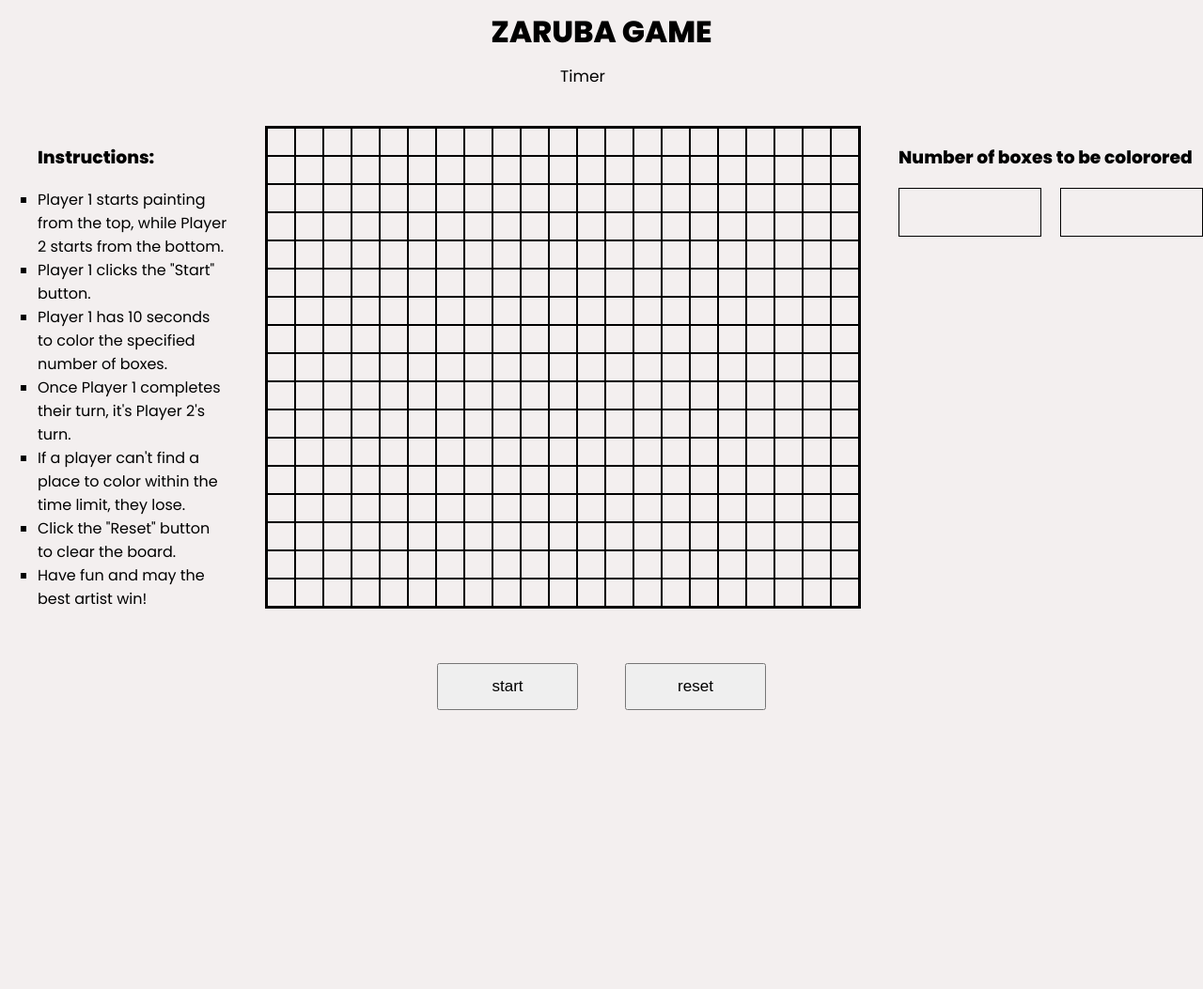
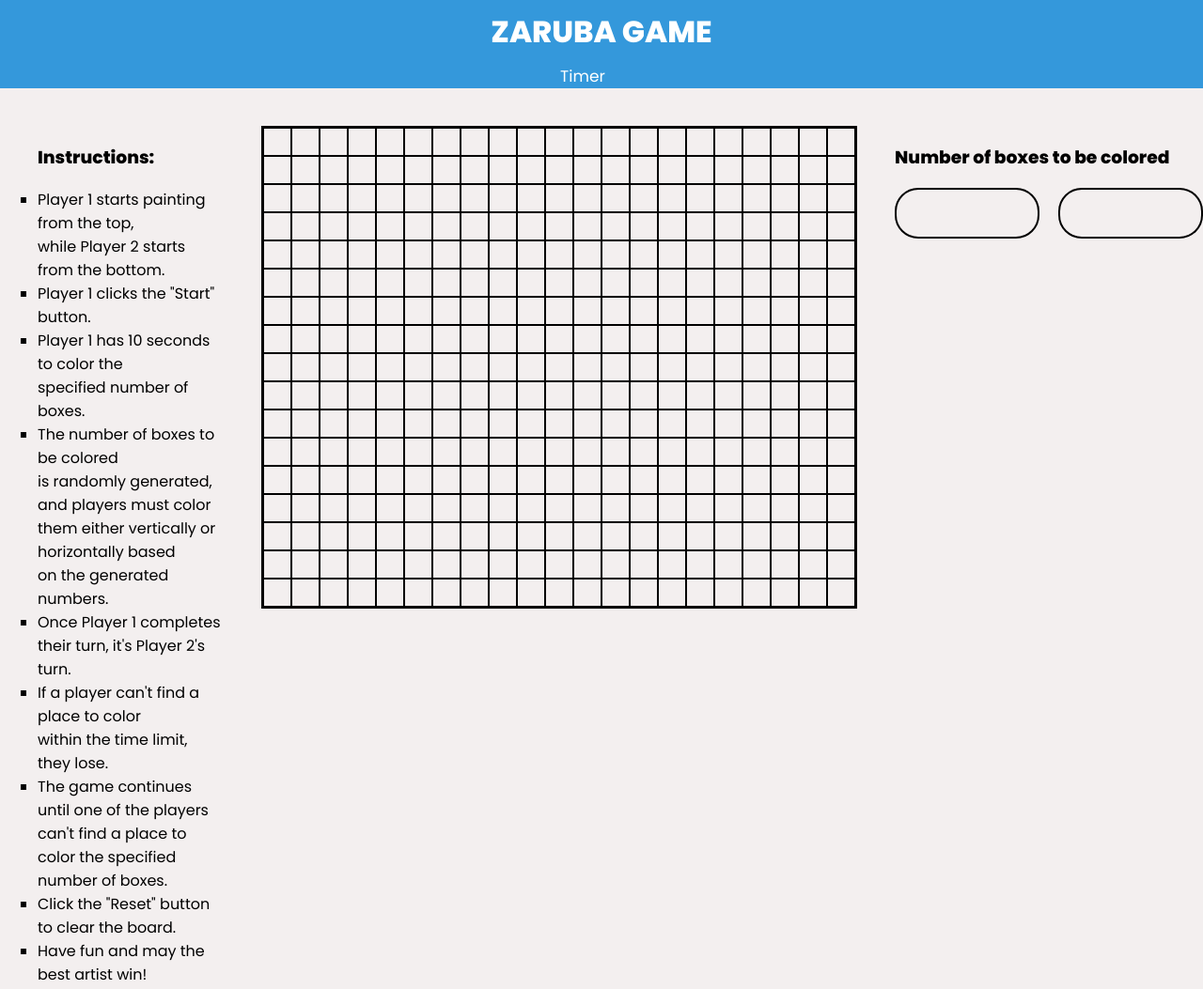
Before and after one commit to aidrisova8/ProjectGame, a plain HTML site: page index.html in a window 1280 px wide. Shown: the top 1053 px of the page at 94% size. Before the commit the page ends 800 px from the top, so only its background shows below. Drawn offline with Linux system fonts and the light colour scheme.

Commit message:
header style changed, reset function updated

```diff
--- a/index.html
+++ b/index.html
@@ -19,11 +19,13 @@
     <aside  class="info">
         <ol>
             <h3>Instructions:</h3>
-            <li>Player 1 starts painting from the top, while Player 2 starts from the bottom.</li>
+            <li>Player 1 starts painting from the top,<br /> while Player 2 starts from the bottom.</li>
             <li>Player 1 clicks the "Start" button.</li>
-            <li>Player 1 has 10 seconds to color the specified number of boxes.</li>
+            <li>Player 1 has 10 seconds to color the<br />  specified number of boxes.</li>
+            <li>The number of boxes to be colored <br /> is randomly generated, and players must color<br />  them either vertically or horizontally based<br />  on the generated numbers.</li>
             <li>Once Player 1 completes their turn, it's Player 2's turn.</li>
-            <li>If a player can't find a place to color within the time limit, they lose.</li>
+            <li>If a player can't find a place to color <br /> within the time limit, they lose.</li>
+            <li>The game continues until one of the players <br /> can't find a place to color the specified number of boxes.</li>
             <li>Click the "Reset" button to clear the board.</li>
             <li>Have fun and may the best artist win!</li>
         </ol>
@@ -388,7 +390,7 @@
  <div class="box"></div>
     </main>
     <aside class="aside2">
-        <h3>Number of boxes to be colorored</h3>
+        <h3>Number of boxes to be colored</h3>
         <div class="random">
             <div class="random1"></div>
             <div class="random2"></div>
--- a/script.js
+++ b/script.js
@@ -56,6 +56,8 @@ start.addEventListener("click", function (evt) {
     console.log(headerText);
 });
 
+
+// switch players
 function switchPlayers() {
 
   if (timerEl.innerText === "Finished") {
@@ -69,14 +71,14 @@ setTimeout(function(){
       winner()
       headerText.innerText = "Player #1's turn!";
       timerCountDown(timerEl);
-      // main.addEventListener("mouseover", mouseOver);
+
 
     } else {
       winner()
-      resetWithoutEvent()
+
       headerText.innerText = "Player #2's turn!";
       timerCountDown(timerEl);
-      // main.addEventListener("mouseover", mouseOver);
+
 
     }
     numberOfBoxesOne = randomIntFromInterval(1, 4)
@@ -94,6 +96,8 @@ setTimeout(function(){
   }
 }
 
+
+// timer countdown
 
 const randomArr = [];
 let setTimer;
@@ -116,7 +120,7 @@ function timerCountDown(timerElement) {
       random1.classList.remove("clicked");
       random2.classList.remove("clicked");
 
-      // main.removeEventListener("mouseover", storedMouseOver);
+
       switchPlayers();
 
       // numberOfBoxesOne = randomIntFromInterval(1, 4)
@@ -133,7 +137,7 @@ function timerCountDown(timerElement) {
     }
 
     count--;
-  }, 1000);
+  }, 1500);
 }
 
 
@@ -207,28 +211,27 @@ reset.addEventListener('click', resetWithoutEvent)
   player2Turn = false;
   main.classList.remove('clicked');
   startButtonClicked = false;
-  main.removeEventListener('mouseover', storedMouseOver);
   actualColor1Count = 0;
   actualColor2Count = 0;
-  isDragging = true;
+  isDragging = false;
   timerEl.innerText = '';
   clearInterval(setTimer);
-  main.addEventListener('mouseover', mouseOver);
+ // main.removeEventListener('mouseover', storedMouseOver);
+ // main.addEventListener('mouseover', mouseOver);
 }
 
 
  function winner() {
   if (headerText.innerText==`Player #1's turn!` && timerEl.innerText == "Finished" && actualColor1Count!=totalBoxesAllowed) {
-    handleGameReset()
     alert("Player #1 lose!");
+    resetWithoutEvent(timerEl)
+    console.log("Reset worked");
 
     } else if (headerText.innerText==`Player #2's turn!` && timerEl.innerText == "Finished" &&  actualColor2Count!=totalBoxesAllowed ) {
-     console.log(actualColor2Count,totalBoxesAllowed)
- handleGameReset()
+      console.log(actualColor2Count,totalBoxesAllowed)
      alert("Player #2 lose!");
+     resetWithoutEvent(timerEl)
+     console.log("Reset worked");
 
   }
 }
-function handleGameReset() {
-  resetWithoutEvent();
-}
--- a/styles.css
+++ b/styles.css
@@ -23,6 +23,8 @@ h1{
 header {
     grid-column: span 3;
     text-align: center;
+    background-color: #3498db;
+    color: #fff;
   }
   .header > div {
 
@@ -62,10 +64,13 @@ justify-content: center;
   .random >div{
     height: 50px;
     width: 150px;
-    border: 1px solid black;
+    border: 2px solid black;
     display: flex;
     align-items: center;
     justify-content: center;
+    border-radius: 25px;
+    font-size: 20px;
+
   }
   .random1,
 .random2 {
@@ -76,11 +81,11 @@ justify-content: center;
 
 
 
-  .horizontal, .vertical{
+  /* .horizontal, .vertical{
     height: 50px;
     width: 150px;
     margin-right: 20px;
-  }
+  } */
   footer{
     grid-column: span 3;
     display: flex;
@@ -91,7 +96,11 @@ justify-content: center;
   .start, .reset{
     height: 50px;
     width: 150px;
-    font-size: 17px;
+    font-size: 20px;
+    border-radius: 25px;
+    cursor: pointer;
+    background-color: #7fb8e0;
+    transition: background-color 0.3s ease;
   }
   .hbox{
     padding-right: 20px;
```
Also changed, not shown: 1 other file.
